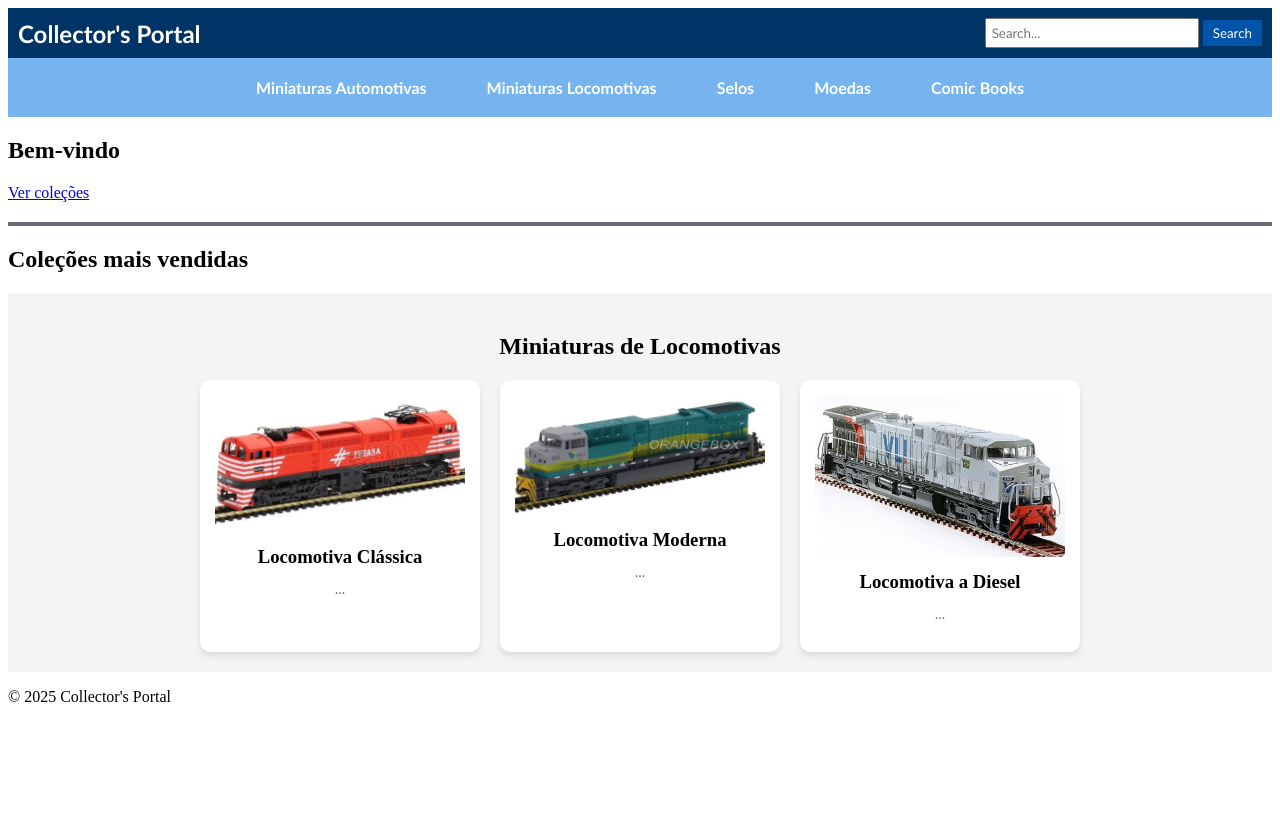
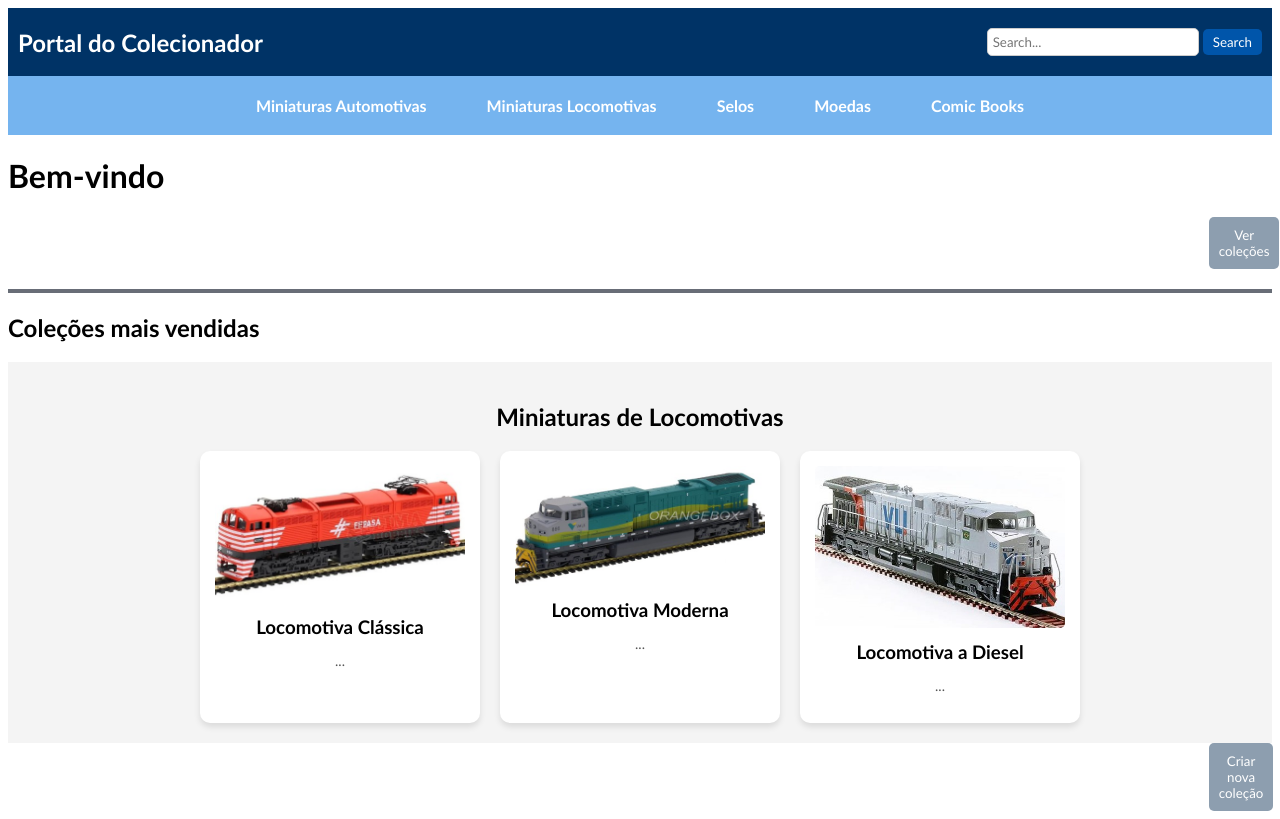
Before and after one commit to ellahf/SINF1_2025-G3, a PHP site: page /html/index.html in a window 1280 px wide. Before the commit the page ends 702 px from the top, so only its background shows below. Run offline with PHP 8.4, Linux system fonts and the light colour scheme.

Commit message:
Mensagem do commit3

```diff
--- a/css/styles.css
+++ b/css/styles.css
@@ -96,11 +96,15 @@
     display: block;
 }
 
-.below-navbar button {
+.below-navbar a {
     font-family: Calibri;
 }
 
-.h2 {
+.below-navbar h1 {
+    font-family: Calibri;
+}
+
+.below-line h2 {
     font-family: Calibri;
 }
 
@@ -131,6 +135,7 @@
     box-shadow: 0 4px 6px rgba(0, 0, 0, 0.1);
     width: 250px;
     text-align: center;
+    font-family: Calibri;
 }
 
 .collection-item img {
@@ -140,9 +145,80 @@
 
 .collection-item h3 {
     margin: 10px 0 5px;
+    font-family: Calibri;
 }
 
 .collection-item p {
     font-size: 14px;
     color: #555;
+    font-family: Calibri;
 }
+
+.button-new-collection {
+    font-family: Calibri;
+    margin-left: 95%;
+    background-color: #8d9eaf;
+}
+
+.button-collection {
+    font-family: Calibri;
+    background-color: #8d9eaf;
+    margin-left: 95%;
+}
+
+/* Estilizar o fundo escuro quando o popup aparece */
+.popup {
+    display: none; /* Esconde o popup por padrão */
+    position: fixed;
+    left: 0;
+    top: 0;
+    width: 100%;
+    height: 100%;
+    background-color: rgba(0, 0, 0, 0.5); /* Fundo escuro transparente */
+    justify-content: center;
+    align-items: center;
+    font-family: Calibri;
+}
+
+/* Estilizar a área do formulário dentro do popup */
+.popup-content {
+    background-color: white;
+    padding: 20px;
+    border-radius: 10px;
+    width: 300px;
+    text-align: center;
+    position: relative;
+    font-family: Calibri;
+}
+
+/* Botão de fechar */
+.close-btn {
+    position: absolute;
+    top: 10px;
+    right: 15px;
+    font-size: 20px;
+    cursor: pointer;
+}
+
+/* Estilo dos inputs e botões */
+input {
+    width: 90%;
+    padding: 10px;
+    margin: 10px 0;
+    border: 1px solid #ccc;
+    border-radius: 5px;
+    font-family: Calibri;
+}
+
+button {
+    background-color: #008CBA;
+    color: white;
+    border: none;
+    padding: 10px;
+    border-radius: 5px;
+    cursor: pointer;
+}
+
+button:hover {
+    background-color: #005f73;
+}
--- a/html/index.html
+++ b/html/index.html
@@ -11,7 +11,7 @@
     <body>
         <header>
             <div class="top-bar">
-                <div class="logo">Collector's Portal</div>
+                <div class="logo">Portal do Colecionador</div>
                 <div class="search-bar">
                     <input type="text" placeholder="Search...">
                     <button>Search</button>
@@ -40,8 +40,8 @@
 
         <main>
             <div class="below-navbar">
-                <h2>Bem-vindo</h2>
-                <a href="collections.html" class="button">Ver coleções</a>
+                <h1>Bem-vindo</h1>
+                <button href="collections.html" class="button-collection">Ver coleções</button>
             </div>
             <hr class="colored-line">
         </main>
@@ -72,11 +72,25 @@
 
             </div>
 
-        </section>
+            <!-- Botão para abrir o popup -->
+            <button id="openPopupBtn" class="button-new-collection">Criar nova coleção</button>
 
-        <footer>
-            <p>&copy; 2025 Collector's Portal</p>
-        </footer>
+            <!-- O Popup -->
+            <div id="popupForm" class="popup">
+                <div class="popup-content">
+                    <span class="close-btn">&times;</span>
+                    <h2>Nova Coleção</h2>
+                    <form id="collectionForm">
+                        <label for="collectionName">Nome da Coleção:</label>
+                        <input type="text" id="collectionName" required>
+
+                        <label for="collectionImage">Imagem (URL ou upload):</label>
+                        <input type="text" id="collectionImage" placeholder="URL da imagem">
+
+                        <button type="submit">Adicionar</button>
+                    </form>
+                </div>
+            </div>
 
         <script src="../java/scrip.js"></script>
     </body>
--- a/java/scrip.js
+++ b/java/scrip.js
@@ -0,0 +1,59 @@
+document.addEventListener("DOMContentLoaded", function () {
+    const popup = document.getElementById("popupForm");
+    const openPopupBtn = document.getElementById("openPopupBtn");
+    const closePopupBtn = document.querySelector(".close-btn");
+
+    // Abrir o popup ao clicar no botão
+    openPopupBtn.addEventListener("click", function () {
+        popup.style.display = "flex";
+    });
+
+    // Fechar o popup ao clicar no botão "X"
+    closePopupBtn.addEventListener("click", function () {
+        popup.style.display = "none";
+    });
+
+    // Fechar o popup se o usuário clicar fora do conteúdo
+    window.addEventListener("click", function (event) {
+        if (event.target === popup) {
+            popup.style.display = "none";
+        }
+    });
+
+    // Evento para adicionar a coleção
+    document.getElementById("collectionForm").addEventListener("submit", function (event) {
+        event.preventDefault(); // Impede o recarregamento da página
+
+        const name = document.getElementById("collectionName").value;
+        const image = document.getElementById("collectionImage").value;
+
+        if (name) {
+            adicionarColecao(name, image);
+            popup.style.display = "none"; // Fechar o popup após adicionar
+        }
+    });
+});
+
+// Função para adicionar uma nova coleção à lista
+function adicionarColecao(nome, imagem) {
+    const lista = document.getElementById("collection-list");
+
+    // Criar novo item
+    const novoItem = document.createElement("li");
+    const link = document.createElement("a");
+    link.href = `collection.html?name=${nome}`;
+    link.textContent = nome;
+
+    // Adicionar imagem se houver
+    if (imagem) {
+        const img = document.createElement("img");
+        img.src = imagem;
+        img.alt = nome;
+        img.style.width = "50px";
+        img.style.marginRight = "10px";
+        novoItem.appendChild(img);
+    }
+
+    novoItem.appendChild(link);
+    lista.appendChild(novoItem);
+}
```
